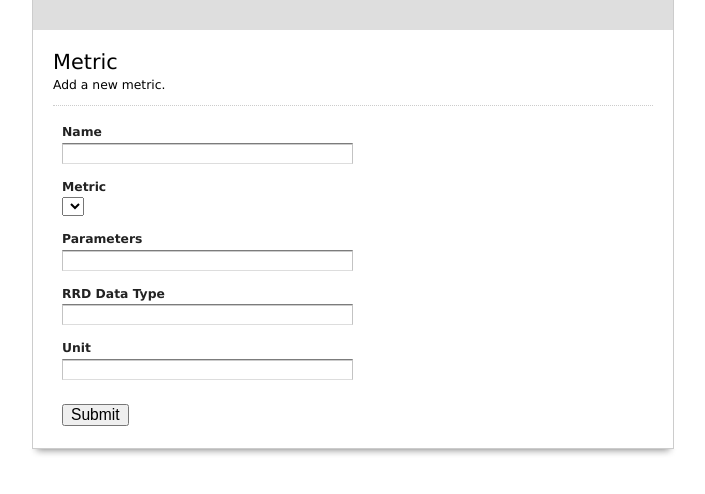
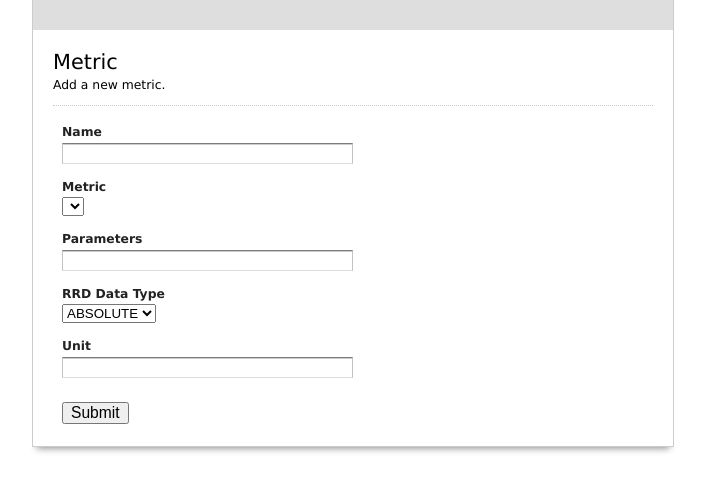
Before and after one commit to cgoncalves/snmp-monitor-webui, a PHP site: page /index.php?p=add_metric in a window 1280 px wide. Shown: the part 56-550 px from the top of the page, without its empty margins (287-992 px from the left). Run offline with PHP 8.4, Linux system fonts and the light colour scheme; data that the repository does not hold is empty.

Commit message:
Dropdown for RRD data types

```diff
--- a/pages/add_metric.php
+++ b/pages/add_metric.php
@@ -67,7 +67,12 @@ foreach (scandir($plugins_dir) as $filename)
 		<li id="li_3" >
 			<label class="description" for="element_3">RRD Data Type</label>
 			<div>
-				<input id="metric_datatype" name="metric_datatype" class="element text medium" type="text" maxlength="50" value=""/>
+				<select name="metric_datatype">
+					<option value="ABSOLUTE">ABSOLUTE</option>
+					<option value="COUNTER">COUNTER</option>
+					<option value="DERIVE">DERIVE</option>
+					<option value="GAUGE">GAUGE</option>
+				</select>
 			</div>
 		</li>
 		<li id="li_4" >
```
